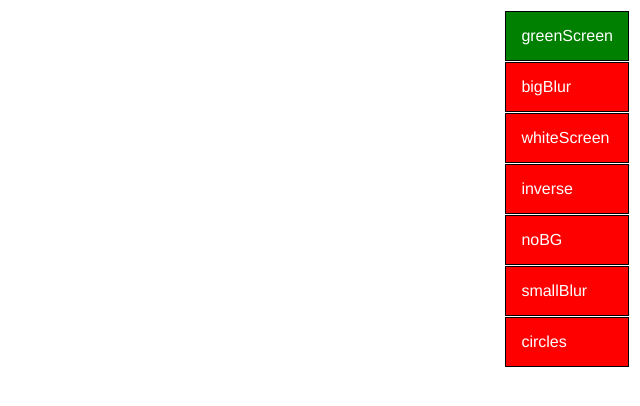
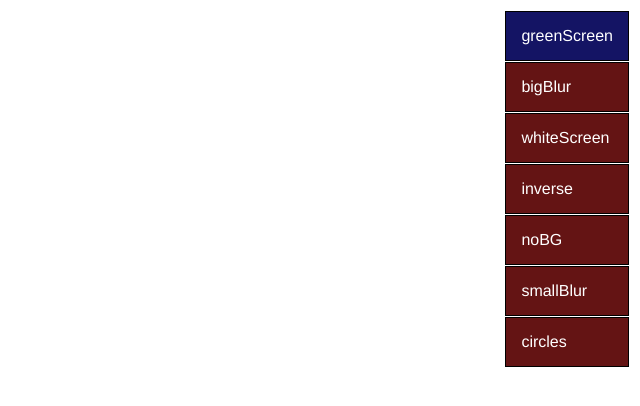
Before and after one commit to adampash/canvas-experiments, a plain HTML site: page green_screen/public/index.html in a window 1280 px wide. Both pictures are taken after a click on the element "greenScreen". Shown: the whole page, without its empty margins (640-1280 px from the left). Drawn offline with Linux system fonts and the light colour scheme.

Commit message:
Background tweak

```diff
--- a/green_screen/public/index.html
+++ b/green_screen/public/index.html
@@ -21,13 +21,14 @@ body {
   padding: 15px;
   border: 1px solid black;
   margin: 1px;
-  background: red;
+  background: rgba(100, 20, 20, 1);
   color: white;
   cursor: pointer;
 }
 
 .toggle.active {
-  background: green;
+  /* background: green; */
+  background: rgba(20, 20, 100, 1);
 }
 </style>
 <script src="js/jquery.js"></script>
```
